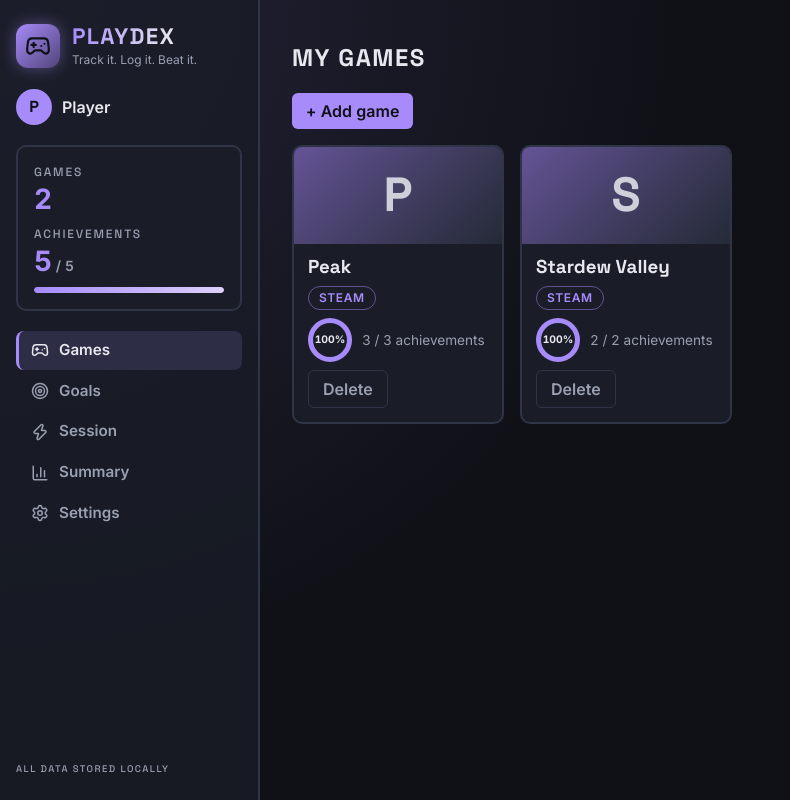
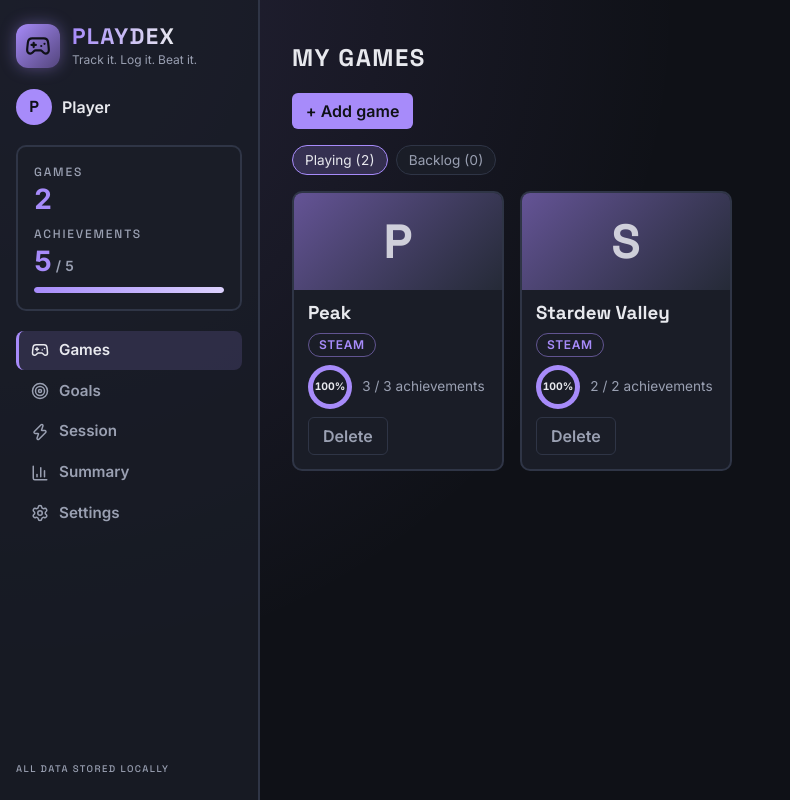
Before and after one commit to RikkaKallinen/playdex-achievement-tracker, a React (Vite) app: page / in a window 1280 px wide. Shown: the whole page, without its empty margins (0-790 px from the left). Built offline with nearby package versions, Linux system fonts and the light colour scheme; a web font is replaced by a local one.

Commit message:
Add Playing and Backlog tabs to My games

```diff
--- a/src/GamesPage.jsx
+++ b/src/GamesPage.jsx
@@ -3,12 +3,44 @@ import { useNavigate } from "react-router";
 import AddGameForm from "./AddGameForm";
 import GameCard from "./GameCard";
 
+function isBacklog(game) {
+    if (typeof game.playtimeMinutes === "number" && game.playtimeMinutes === 0) {
+        return true;
+    }
+
+    if (game.achievements.length === 0) {
+        return false;
+    }
+
+    return !game.achievements.some((achievement) => achievement.earned);
+}
+
 function GamesPage({ games, onAddGame, onDeleteGame, onRestoreGame }) {
     const navigate = useNavigate();
     const [isAdding, setIsAdding] = useState(false);
+    const [shownTab, setShownTab] = useState("playing");
 
     const activeGames = games.filter((game) => !game.deleted);
     const deletedGames = games.filter((game) => game.deleted);
+    const playedGames = activeGames.filter((game) => !isBacklog(game));
+    const backlogGames = activeGames.filter((game) => isBacklog(game));
+
+    const tabs = [
+        { value: "playing", label: "Playing", count: playedGames.length },
+        { value: "backlog", label: "Backlog", count: backlogGames.length }
+    ];
+    const shownGames = shownTab === "backlog" ? backlogGames : playedGames;
+
+    function renderGameCard(game) {
+        return (
+            <GameCard
+                key={game.id}
+                game={game}
+                onSelect={() => navigate("/games/" + game.id)}
+                onDelete={() => onDeleteGame(game)}
+            />
+        );
+    }
 
     return (
         <>
@@ -31,15 +63,26 @@ function GamesPage({ games, onAddGame, onDeleteGame, onRestoreGame }) {
                 )}
 
                 {activeGames.length === 0 && <p>No games yet</p>}
+
+                {activeGames.length > 0 && (
+                    <div className="filter-chips">
+                        {tabs.map((tab) => (
+                            <button
+                                key={tab.value}
+                                type="button"
+                                className={tab.value === shownTab ? "chip selected" : "chip"}
+                                onClick={() => setShownTab(tab.value)}
+                            >
+                                {tab.label} ({tab.count})
+                            </button>
+                        ))}
+                    </div>
+                )}
+
+                {activeGames.length > 0 && shownGames.length === 0 && <p>Nothing here yet</p>}
+
                 <div className="game-grid">
-                    {activeGames.map((game) => (
-                        <GameCard
-                            key={game.id}
-                            game={game}
-                            onSelect={() => navigate("/games/" + game.id)}
-                            onDelete={() => onDeleteGame(game)}
-                        />
-                    ))}
+                    {shownGames.map(renderGameCard)}
                 </div>
             </section>
 
```
